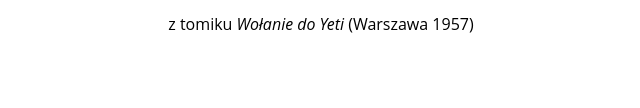
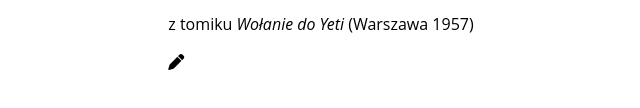
Before and after one commit to DorotaMaryniak/learning-git-2, a plain HTML site: page index.html in a window 1280 px wide. Shown: the part 512-620 px from the top of the page, 319-959 px from the left. Drawn offline with Linux system fonts and the light colour scheme.

Commit message:
Add icon to html

```diff
--- a/index.html
+++ b/index.html
@@ -33,6 +33,7 @@
         Przez otwarte wpadła okno</p>
 
         <p> z tomiku <span>Wołanie do Yeti</span> (Warszawa 1957)</p>
+        <i class="fa-solid fa-pen"></i>
 
     </div>
 
```
